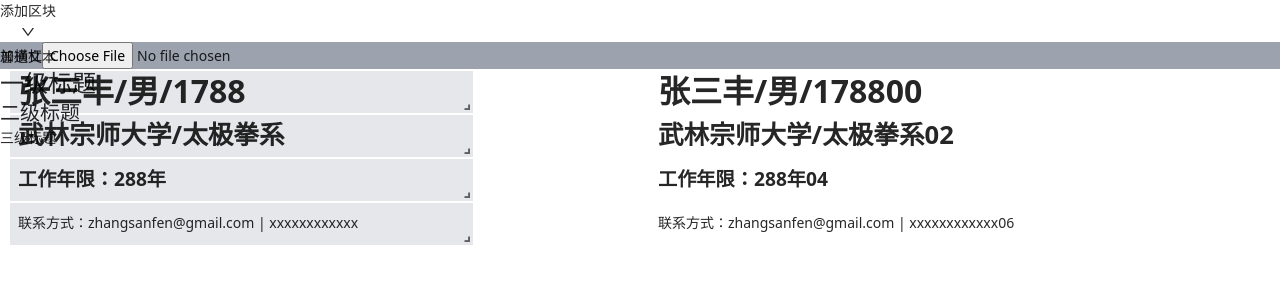
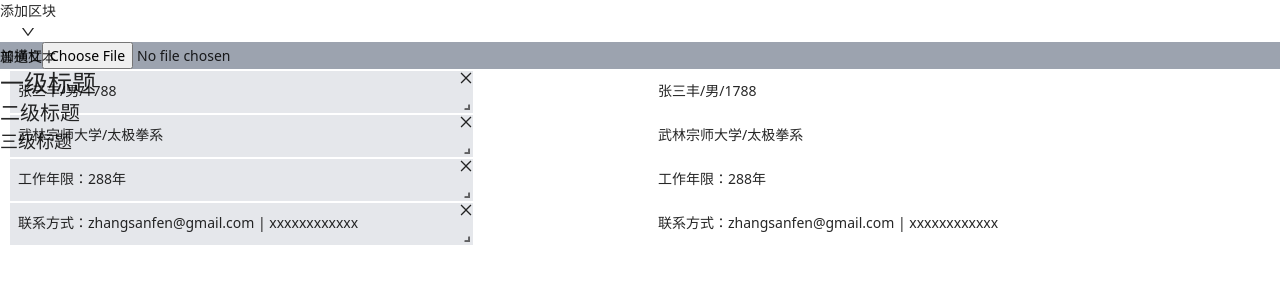
Before and after one commit to MasonEast/cool-resume, a React (Create React App) app: page / in a window 1280 px wide. Shown: the top 300 px of the page. Built offline with nearby package versions, Linux system fonts and the light colour scheme.

Commit message:
添加不同区块

```diff
--- a/src/index.css
+++ b/src/index.css
@@ -10,4 +10,7 @@
   h2 {
     @apply text-xl;
   }
+  h3 {
+    @apply text-lg;
+  }
 }
--- a/src/page/home/components/header/index.tsx
+++ b/src/page/home/components/header/index.tsx
@@ -1,17 +1,23 @@
 import { Button, Dropdown, Menu, Space } from "antd";
 import { DownOutlined } from "@ant-design/icons";
-import { EnhanceLayout } from "../../index";
+import { Data, TYPE } from "../../index";
 
 interface Props {
-  setLayouts: (value: React.SetStateAction<EnhanceLayout[]>) => void;
+  addBlock: ({ type, text, layout }: Data) => void;
 }
 
-export default function Header({ setLayouts }: Props) {
-  const handleAddBlock = () => {
-    // setLayouts((layouts) => [
-    //   ...layouts,
-    //   { i: String(layouts.length), x: 0, y: 0, w: 3, h: 2 },
-    // ]);
+export default function Header({ addBlock }: Props) {
+  const handleAddBlock = (e: any) => {
+    const type = e.key;
+    addBlock({
+      type,
+      layout: {
+        x: 0,
+        y: 0,
+        w: 3,
+        h: 2,
+      },
+    });
   };
 
   const menu = (
@@ -20,19 +26,19 @@ export default function Header({ setLayouts }: Props) {
       items={[
         {
           label: "普通文本",
-          key: "1",
+          key: TYPE.P,
         },
         {
           label: <h1>一级标题</h1>,
-          key: "2",
+          key: TYPE.H1,
         },
         {
           label: <h2>二级标题</h2>,
-          key: "3",
+          key: TYPE.H2,
         },
         {
           label: <h3>三级标题</h3>,
-          key: "4",
+          key: TYPE.H3,
         },
       ]}
     />
--- a/src/page/home/index.tsx
+++ b/src/page/home/index.tsx
@@ -1,15 +1,18 @@
 import { ReactNode, useState } from "react";
+import { CloseOutlined } from "@ant-design/icons";
 import { Layout, Responsive, WidthProvider } from "react-grid-layout";
 
 import Header from "./components/header";
 
 const ResponsiveGridLayout = WidthProvider(Responsive);
 
+export type Data = {
+  text?: ReactNode;
+  type?: string;
+  layout?: Partial<Layout>;
+};
 export interface EnhanceLayout extends Layout {
-  data: {
-    text: ReactNode;
-    type: string;
-  };
+  data: Data;
 }
 
 const LAYOUT = [
@@ -19,10 +22,6 @@ const LAYOUT = [
     y: 0,
     w: 3,
     h: 2,
-    data: {
-      text: "张三丰/男/1788",
-      type: "h1",
-    },
   },
   {
     i: "b",
@@ -30,10 +29,6 @@ const LAYOUT = [
     y: 1,
     w: 3,
     h: 2,
-    data: {
-      text: "武林宗师大学/太极拳系",
-      type: "h2",
-    },
   },
   {
     i: "c",
@@ -41,10 +36,6 @@ const LAYOUT = [
     y: 2,
     w: 3,
     h: 2,
-    data: {
-      text: "工作年限：288年",
-      type: "h3",
-    },
   },
   {
     i: "d",
@@ -52,14 +43,37 @@ const LAYOUT = [
     y: 2,
     w: 3,
     h: 2,
-    data: {
+  },
+];
+
+const BLOCK_DATA = {
+  a: {
+    text: "张三丰/男/1788",
+    type: "p",
+  },
+  b: {
+    text: "武林宗师大学/太极拳系",
+    type: "p",
+  },
+  c: {
+    text: "工作年限：288年",
+    type: "p",
+  },
+  d: {
     text: "联系方式：zhangsanfen@gmail.com | xxxxxxxxxxxx",
     type: "p",
   },
-  },
-];
+};
 
 const AVATAR = "avatar";
+
+export const TYPE = {
+  H1: "h1",
+  H2: "h2",
+  H3: "h3",
+  IMG: "img",
+  P: "p",
+};
 
 const BLOCK_STYLE: any = {
   h1: {
@@ -83,31 +97,46 @@ const BLOCK_STYLE: any = {
 };
 
 function App() {
-  const [layouts, setLayouts] = useState<EnhanceLayout[]>(LAYOUT);
+  const [layouts, setLayouts] = useState<Layout[]>(LAYOUT);
+  const [blockData, setBlockData] = useState<Record<string, Data>>(BLOCK_DATA);
 
-  // const handleAddBlock = () => {
-  //   setLayouts([
-  //     ...layouts,
-  //     { i: String(layouts.length), x: 0, y: 0, w: 3, h: 2 },
-  //   ]);
-  // };
-
-  const handleAddDvider = () => {
-    const key = String(layouts.length);
-    setLayouts([
-      ...layouts,
-      {
-        i: key,
+  const addBlock = ({
+    type = "p",
+    text = "",
+    layout = {
       x: 0,
       y: 0,
       w: 6,
       h: 1,
-        data: {
-          type: "p",
+    },
+  }: Data) => {
+    const key = layout.i || String(layouts.length);
+    console.log(key, "key");
+
+    if (layout) {
+      layout.i = key;
+      setLayouts([...layouts, layout as Layout]);
+    }
+
+    setBlockData({
+      ...blockData,
+      [key]: {
+        type,
+        text,
+      },
+    });
+  };
+
+  const handleAddDvider = () => {
+    addBlock({
       text: <p style={{ backgroundColor: "black", height: "100%" }} />,
+      layout: {
+        x: 0,
+        y: 0,
+        w: 6,
+        h: 1,
       },
-      },
-    ]);
+    });
   };
 
   const handleUploadPicture = () => {
@@ -116,7 +145,8 @@ function App() {
     const f = input.files?.[0] as File;
 
     reads.readAsDataURL(f);
-    reads.onload = function (e) {
+    reads.onload = (e) => {
+      if (!blockData[AVATAR]) {
         setLayouts([
           ...layouts,
           {
@@ -125,25 +155,25 @@ function App() {
             y: 0,
             w: 2,
             h: 6,
-          data: {
+          },
+        ]);
+      }
+
+      setBlockData({
+        ...blockData,
+        [AVATAR]: {
           type: "img",
           text: (
             <img className="h-full" src={e.target?.result as string} alt="" />
           ),
         },
-        },
-      ]);
+      });
     };
   };
 
   const handleLayoutChange = (layouts: Layout[]) => {
-    setLayouts((pre) => {
-      const arr = pre.map((item, i) => Object.assign(item, layouts[i]));
-      console.log(arr, "333");
-      return arr;
-    });
+    setLayouts(layouts);
   };
-  console.log(layouts, "222");
 
   const handleBlockChange = (
     key: string,
@@ -151,19 +181,16 @@ function App() {
   ) => {
     const node = e.target as HTMLElement;
     if (key === AVATAR) return;
-    setLayouts((pre) => {
-      const arr = [...pre];
-      const i = arr.findIndex((item) => item.i === key);
-      arr[i].data.text = node.innerText;
-      console.log(node.innerText);
-
-      return arr;
+    setBlockData((pre) => {
+      const data = { ...pre };
+      data[key].text = node.innerText;
+      return data;
     });
   };
 
   return (
     <div className="App">
-      <Header setLayouts={setLayouts} />
+      <Header addBlock={addBlock} />
       <header className="bg-gray-400">
         <button onClick={handleAddDvider}>加横杠</button>
         <button>
@@ -191,10 +218,11 @@ function App() {
                 contentEditable
                 suppressContentEditableWarning
                 className="bg-gray-200 h-full leading-normal p-2"
-                style={BLOCK_STYLE[item.data.type]}
+                style={BLOCK_STYLE[blockData[item.i].type || ""]}
               >
-                {item.data.text}
+                {blockData[item.i].text}
               </div>
+              <CloseOutlined className="absolute top-0 right-0" />
             </div>
           ))}
         </ResponsiveGridLayout>
@@ -211,11 +239,9 @@ function App() {
             <div key={item.i}>
               <div
                 className=" h-full leading-normal p-2"
-                style={BLOCK_STYLE[item.data.type]}
+                style={BLOCK_STYLE[blockData[item.i].type || ""]}
               >
-                {item.data.text}
-                {item.x}
-                {item.y}
+                {blockData[item.i].text}
               </div>
             </div>
           ))}
```
Also changed, not shown: tsconfig.json (+2 -8 lines). Lines whose indentation alone changed are shown as unchanged.
